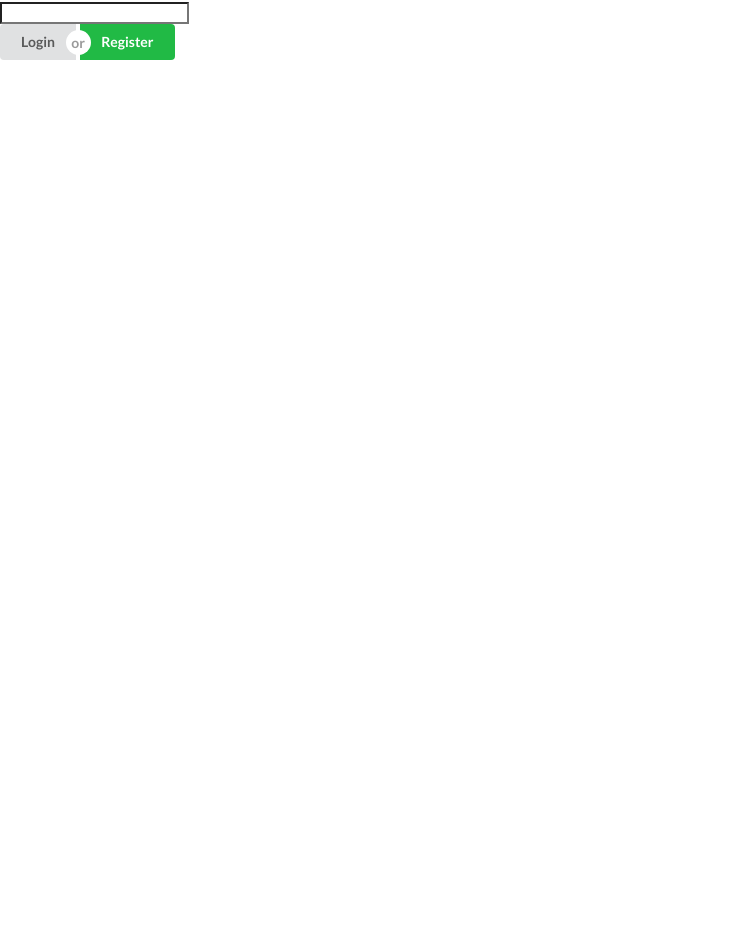
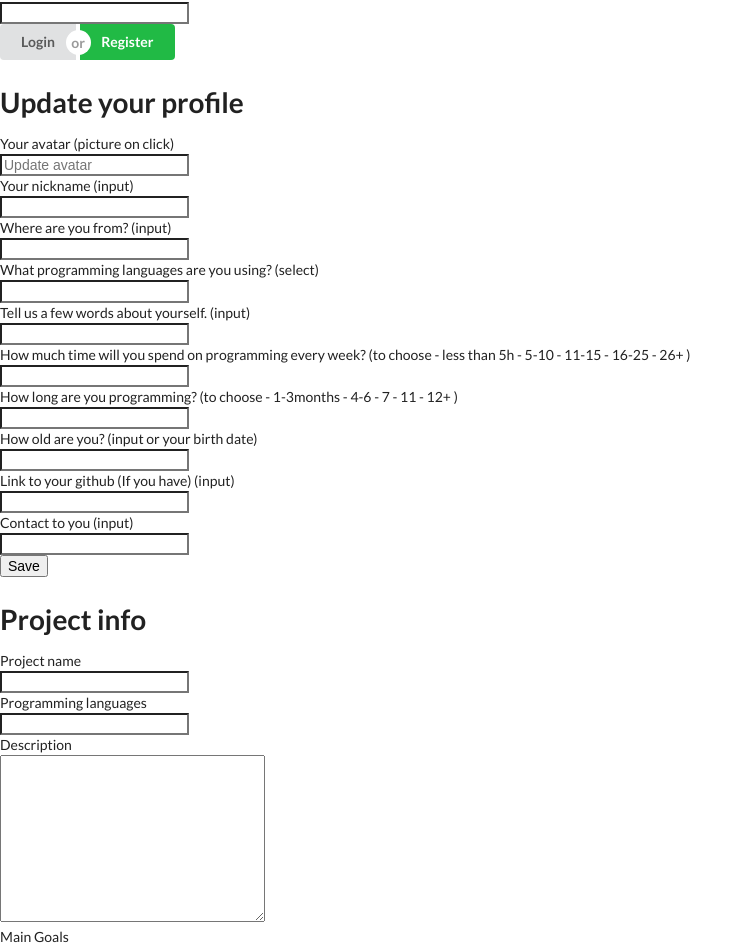
Before and after one commit to donatelek/Project, a React (Create React App) app: page / in a window 1280 px wide. Shown: the part 94-1039 px from the top of the page, without its empty margins (0-753 px from the left). Before the commit the page ends 800 px from the top, so only its background shows below. Built offline with nearby package versions, Linux system fonts and the light colour scheme.

Commit message:
add create project and users profile ideas

```diff
--- a/src/components/App.js
+++ b/src/components/App.js
@@ -1,5 +1,7 @@
 import React from "react";
 import Login from "./Login/Login";
+import UsersProfile from "./UsersProfile/UsersProfile";
+import CreateProject from "./CreateProject/CreateProject";
 // import Register from './Register/Register'
 
 const App = () => {
@@ -7,6 +9,8 @@ const App = () => {
     <div>
       <p>Projekt</p>
       <Login />
+      <UsersProfile />
+      <CreateProject />
       {/* <Register /> */}
     </div>
   );
--- /dev/null
+++ b/src/components/CreateProject/CreateProject.js
@@ -0,0 +1,35 @@
+import React, { Component } from 'react';
+
+class CreateProject extends Component {
+    state = {}
+    render() {
+        return (
+            <>
+                <h1>Project info</h1>
+                <label htmlFor="">Project name</label>
+                <br />
+                <input type="text" />
+                <br />
+                <label htmlFor="">Programming languages</label>
+                <br />
+                <input type="text" />
+                <br />
+                <label htmlFor="">Description</label>
+                <br />
+                <textarea name="" id="" cols="30" rows="10"></textarea>
+                <br />
+                <label htmlFor="">Main Goals</label>
+                <br />
+                <textarea name="" id="" cols="30" rows="10"></textarea>
+                <br />
+                <label htmlFor="">Contact</label>
+                <br />
+                <input type="text" />
+                <br />
+                <button>Save</button>
+            </>
+        );
+    }
+}
+
+export default CreateProject;
--- /dev/null
+++ b/src/components/UsersProfile/UsersProfile.js
@@ -0,0 +1,54 @@
+import React, { Component } from 'react';
+class UsersProfile extends Component {
+    state = {}
+    render() {
+        return (
+            <>
+                <h1>Update your profile</h1>
+                <label htmlFor="">Your avatar (picture on click)</label>
+                <br />
+                <input type="text" placeholder='Update avatar' />
+                <br />
+                <label htmlFor="">Your nickname (input)</label>
+                <br />
+                <input type="text" />
+                <br />
+                <label htmlFor="">Where are you from? (input)</label>
+                <br />
+                <input type="text" />
+                <br />
+                <label htmlFor="">What programming languages are you using? (select)</label>
+                <br />
+                <input type="text" />
+                <br />
+                <label htmlFor="">Tell us a few words about yourself. (input)</label>
+                <br />
+                <input type="text" />
+                <br />
+                <label htmlFor="">How much time will you spend on programming every week? (to choose - less than 5h - 5-10 - 11-15 - 16-25 - 26+ ) </label>
+                <br />
+                <input type="text" />
+                <br />
+                <label htmlFor="">How long are you programming? (to choose - 1-3months - 4-6 - 7 - 11 - 12+ )</label>
+                <br />
+                <input type="text" />
+                <br />
+                <label htmlFor="">How old are you? (input or your birth date) </label>
+                <br />
+                <input type="text" />
+                <br />
+                <label htmlFor="">Link to your github (If you have) (input)</label>
+                <br />
+                <input type="text" />
+                <br />
+                <label htmlFor="">Contact to you (input)</label>
+                <br />
+                <input type="text" />
+                <br />
+                <button>Save</button>
+            </>
+        );
+    }
+}
+
+export default UsersProfile;
```
